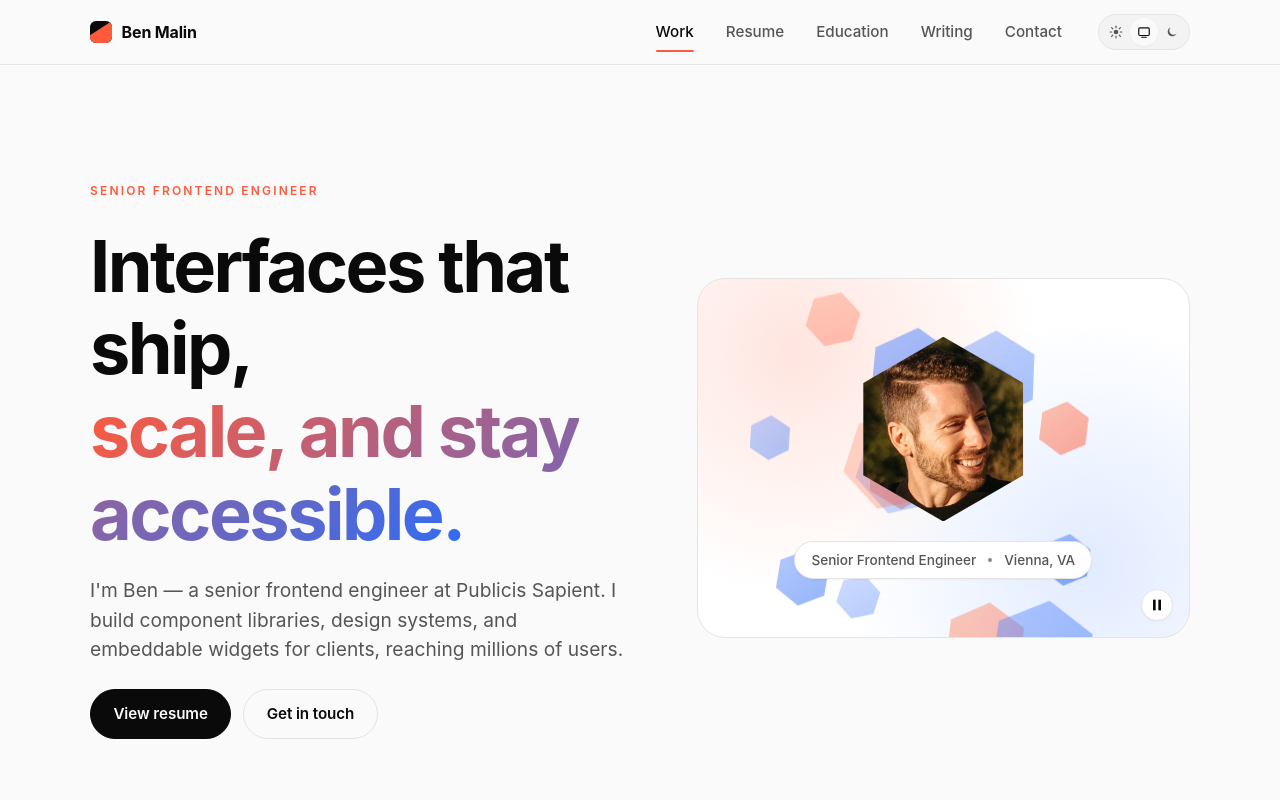
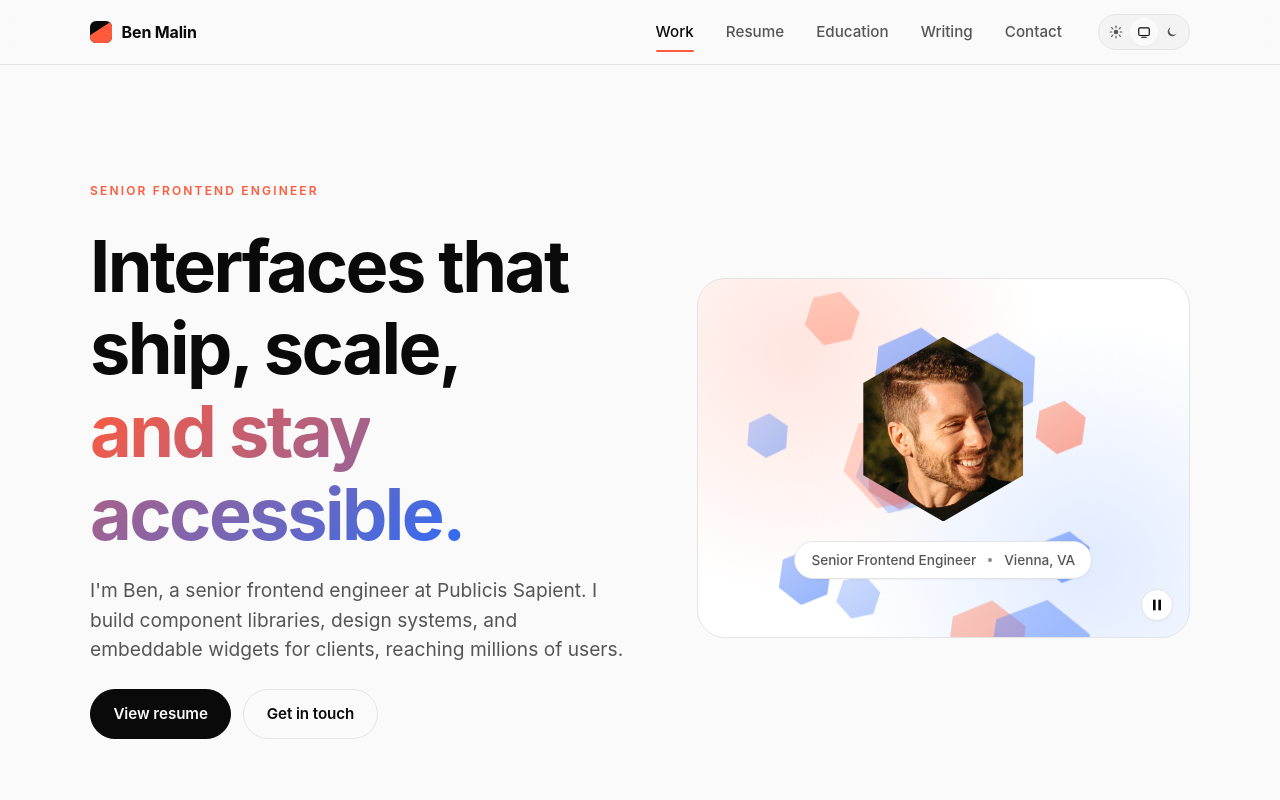
Before and after one commit to bmalin92/malin-portfolio, a React (Vite) app: page / in a window 1280 px wide. Shown: the top 800 px of the page. Built offline with nearby package versions, Linux system fonts and the light colour scheme.

Commit message:
Minor updates

```diff
--- a/src/pages/Home.tsx
+++ b/src/pages/Home.tsx
@@ -20,12 +20,12 @@ export function Home() {
 				<div className='hero-text'>
 					<span className='page-eyebrow'>Senior Frontend Engineer</span>
 					<h1>
-						Interfaces that ship,
+						Interfaces that ship, scale,
 						<br />
-						<span className='hero-accent'>scale, and stay accessible.</span>
+						<span className='hero-accent'>and stay accessible.</span>
 					</h1>
 					<p className='page-lede'>
-						I&apos;m Ben — a senior frontend engineer at Publicis Sapient. I
+						I&apos;m Ben, a senior frontend engineer at Publicis Sapient. I
 						build component libraries, design systems, and embeddable widgets
 						for clients, reaching millions of users.
 					</p>
@@ -122,12 +122,6 @@ export function Home() {
 						budget in real time.
 					</p>
 				</div>
-				<div className='case-demo case-demo-bare'>
-					<DemoImage
-						src='/IMG_9083.PNG'
-						alt='Screenshot of the employee compensation management tool showing the filter sidebar, an employee award list with cash and time-off entries, and a pool budget summary.'
-					/>
-				</div>
 			</section>
 
 			<section className='case'>
```
Also changed, not shown: public/IMG_9083.PNG (deleted).
